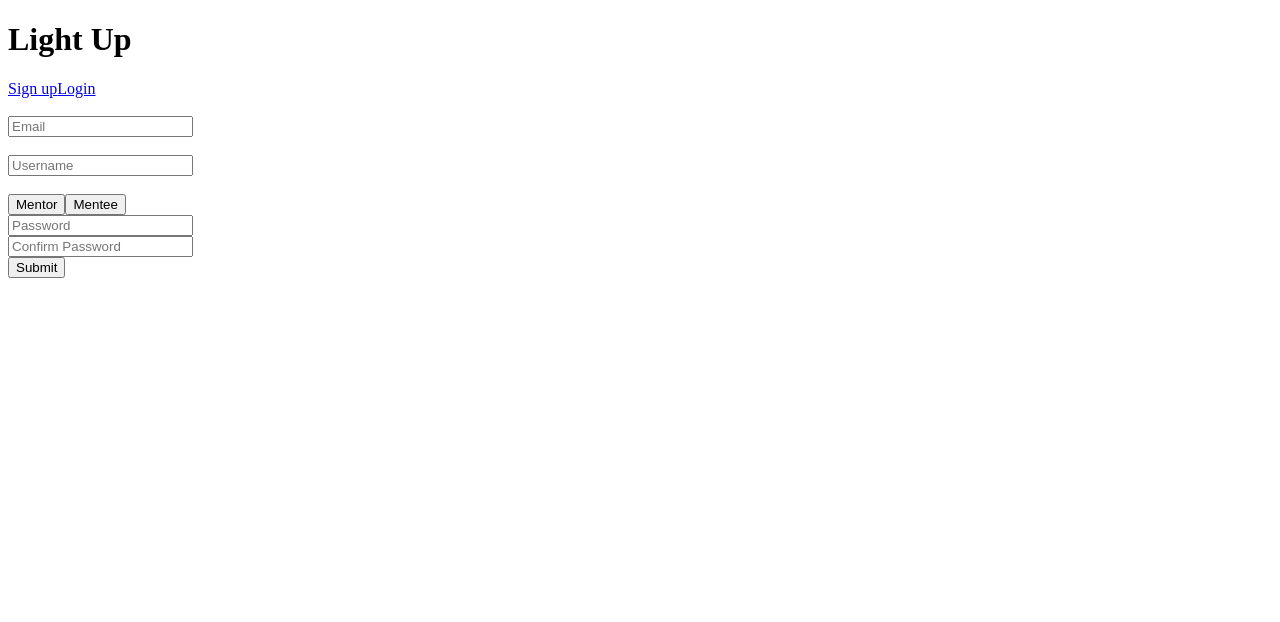
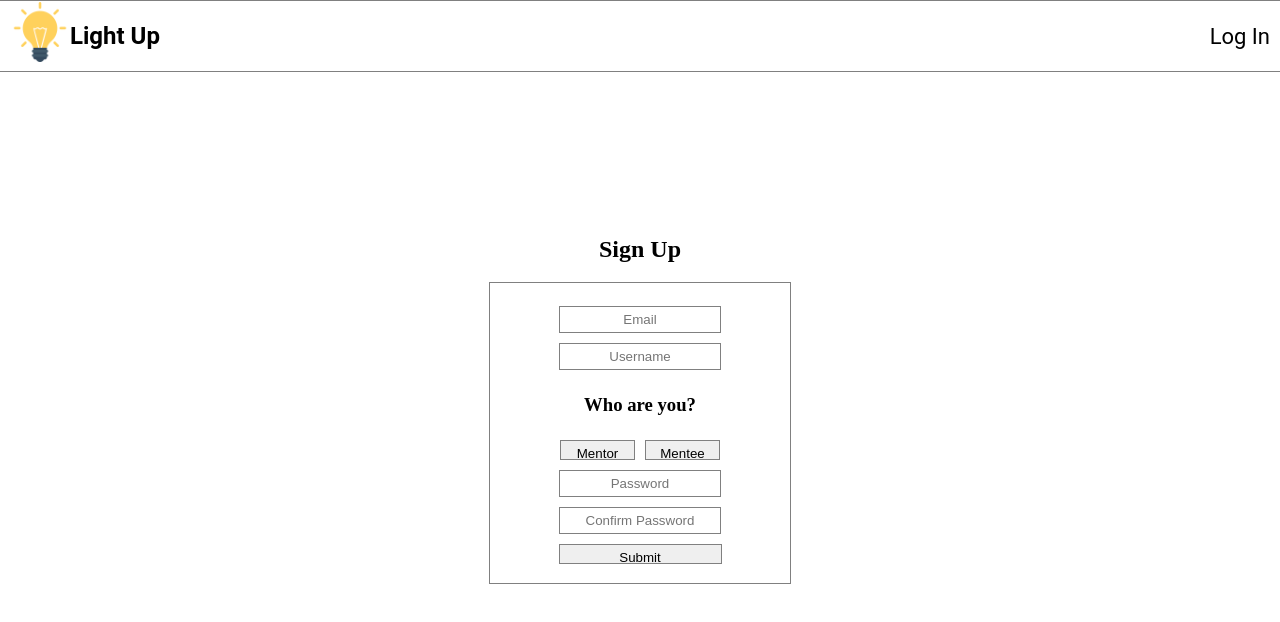
Before and after one commit to jeanyang0519/Light-Up, a React app in the folder frontend/: page /#/signup in a window 1280 px wide. Built offline with nearby package versions, Linux system fonts and the light colour scheme.

Commit message:
login and signup form styled

```diff
--- a/frontend/src/components/app.js
+++ b/frontend/src/components/app.js
@@ -9,7 +9,6 @@ import SignupFormContainer from './session/signup_form_container';
 
 const App = () => (
   <div>
-    <NavBarContainer />
     <Switch>
       <AuthRoute exact path="/" component={MainPage} />
       <AuthRoute exact path="/login" component={LoginFormContainer} />
--- a/frontend/src/components/session/login_form.jsx
+++ b/frontend/src/components/session/login_form.jsx
@@ -2,6 +2,7 @@ import React from 'react';
 import { withRouter } from 'react-router-dom';
 import { Link } from 'react-router-dom';
 import '../../stylesheets/login.scss';
+import Logo from '../../stylesheets/idea.png';
 
 class LoginForm extends React.Component {
   constructor(props) {
@@ -56,12 +57,13 @@ class LoginForm extends React.Component {
 
   render() {
     return (
-      <div>
+      <div className="login-page">
         <link href="https://fonts.googleapis.com/css?family=Roboto&display=swap" rel="stylesheet"></link>
         <header className="login-nav">
           <div className="login-logo">
             <Link to="/">
-              <img src="" alt="login-logo"/>
+              <img src={Logo} alt="login-logo"/>
+              <h2>Light Up</h2>
             </Link>
           </div>
           <div className="login-signup">
--- a/frontend/src/components/session/signup_form.jsx
+++ b/frontend/src/components/session/signup_form.jsx
@@ -1,5 +1,8 @@
 import React from 'react';
 import { withRouter } from 'react-router-dom';
+import { Link } from 'react-router-dom';
+import '../../stylesheets/signup.scss';
+import Logo from '../../stylesheets/idea.png';
 
 class SignupForm extends React.Component {
   constructor(props) {
@@ -59,7 +62,21 @@ class SignupForm extends React.Component {
   render() {
     return (
       <div className="signup-form-container">
-        <form onSubmit={this.handleSubmit}>
+        <header className="signup-nav">
+          <div className="signup-logo">
+            <Link to="/">
+              <img src={Logo} alt="signup-logo" />
+              <h2>Light Up</h2>
+            </Link>
+          </div>
+          <div className="signup-login">
+            <Link to="/login" >
+              Log In
+            </Link>
+          </div>
+        </header>
+        <h2>Sign Up</h2>
+        <form onSubmit={this.handleSubmit} className="signup-form-box">
           <div className="signup-form">
             <br />
             <input
@@ -68,23 +85,23 @@ class SignupForm extends React.Component {
               onChange={this.update("email")}
               placeholder="Email"
             />
-            <br />
-            <br />
             <input
               type="text"
               value={this.state.username}
               onChange={this.update("username")}
               placeholder="Username"
             />
-            <br />
-            <br />
+            <section className="user-type-select">
+              <h3>Who are you?</h3>
+              <div className="signup-buttons">
                 <button onClick={this.update("userType")} value="Mentor">
                   Mentor
                 </button>
                 <button onClick={this.update("userType")} value="Mentee">
                   Mentee
                 </button>
-            <br />
+              </div>
+            </section>
             <input
               type="password"
               value={this.state.password}
@@ -92,15 +109,13 @@ class SignupForm extends React.Component {
               placeholder="Password"
             />
 
-            <br />
             <input
               type="password"
               value={this.state.password2}
               onChange={this.update("password2")}
               placeholder="Confirm Password"
             />
-            <br />
-            <input type="submit" value="Submit" />
+            <input className="signup-submit" type="submit" value="Submit" />
             {this.renderErrors()}
           </div>
         </form>
--- a/frontend/src/stylesheets/login.scss
+++ b/frontend/src/stylesheets/login.scss
@@ -4,17 +4,33 @@
 //   width: 50px;
 // }
 
+body {
+  margin: 0;
+}
+
 .login-nav {
   display: flex;
   justify-content: space-between;
   font-family: 'Roboto', sans-serif;
+  height: 70px;
+  width: 100%;
+  align-items: center;
+  border: 1px solid gray;
+  position: fixed;
+  top: 0;
+}
 
+.login-page {
+  display: flex;
+  flex-direction: column;
+  height: 100vh;
 }
 
 .login-signup a {
   text-decoration: none;
   color: black;
   font-size: 22px;
+  margin-right: 10px;
 }
 
 .login-form {
@@ -41,3 +57,24 @@
   display: flex;
   justify-content: center;
 }
+
+.login-button input {
+  width: 75px;
+  border: 1px solid gray;
+}
+
+.login-logo {
+  margin-left: 10px;
+}
+
+.login-logo img {
+  width: 60px;
+  height: 60px;
+}
+
+.login-logo a {
+  display: flex;
+  flex-direction: row;
+  text-decoration: none;
+  color: black;
+}
--- /dev/null
+++ b/frontend/src/stylesheets/signup.scss
@@ -0,0 +1,104 @@
+.signup-form-container {
+  display: flex;
+  flex-direction: column;
+  justify-content: center;
+  align-items: center;
+  height: 100vh;
+}
+
+.signup-form-box {
+  width: 100%;
+  display: flex;
+  justify-content: center;
+}
+
+.signup-nav {
+  display: flex;
+  justify-content: space-between;
+  font-family: 'Roboto', sans-serif;
+  height: 70px;
+  width: 100%;
+  align-items: center;
+  border: 1px solid gray;
+  position: fixed;
+  top: 0;
+}
+
+.signup-login a {
+  text-decoration: none;
+  color: black;
+  font-size: 22px;
+  margin-right: 10px;
+}
+
+.signup-logo {
+  margin-left: 10px;
+}
+
+
+.signup-form {
+  width: 300px;
+  height: 300px;
+  border: 1px solid gray;
+  display: flex;
+  flex-direction: column;
+  align-items: center;
+}
+
+.signup-form input {
+  height: 20px;
+  width: 150px;
+  border: 1px solid gray;
+  padding: 5px;
+  margin: 5px;
+  text-align: center;
+}
+.signup-form button {
+  height: 20px;
+  width: 150px;
+  border: 1px solid gray;
+  padding: 5px;
+  margin: 5px;
+  text-align: center;
+}
+
+.user-type-select {
+  display: flex;
+  flex-direction: column;
+  height: 100px;
+}
+.signup-buttons {
+  display: flex;
+  flex-direction: row;
+  width: 170px;
+}
+
+.signup-buttons:focus {
+  background-color: blue;
+  color: white;
+}
+
+h3 {
+  text-align: center;
+}
+
+.signup-submit {
+  min-width: 163px;
+}
+
+.signup-logo img {
+  width: 60px;
+  height: 60px;
+}
+
+.signup-logo a {
+  display: flex;
+  flex-direction: row;
+  text-decoration: none;
+  color: black;
+}
+
+h2 {
+  font-weight: bold;
+  font-size: 1.5em;
+}
```
Lines whose indentation alone changed are shown as unchanged.
